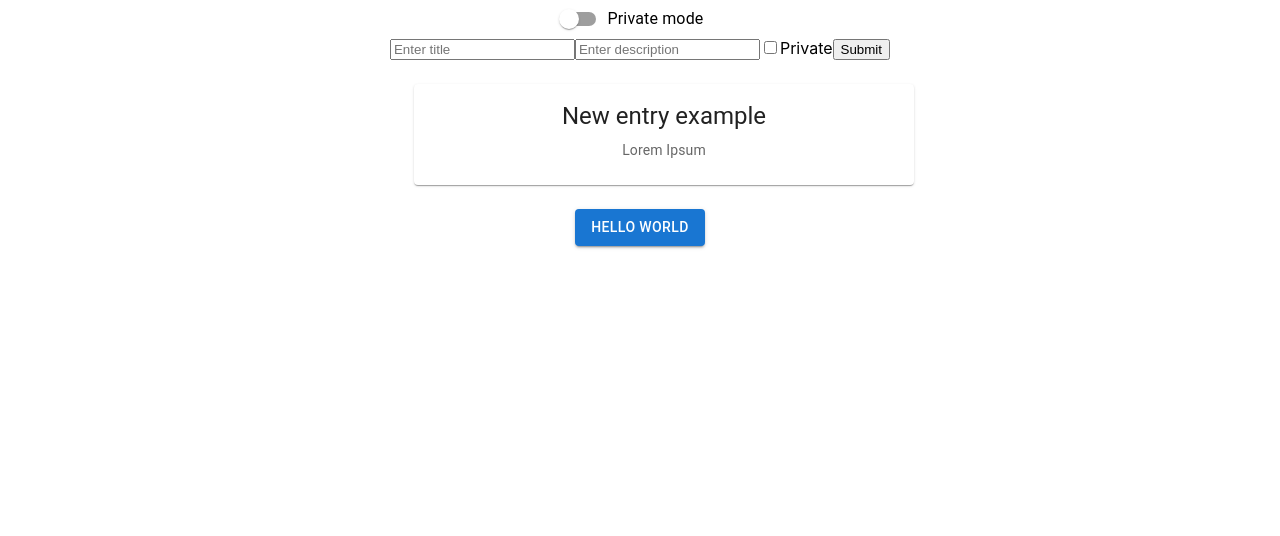
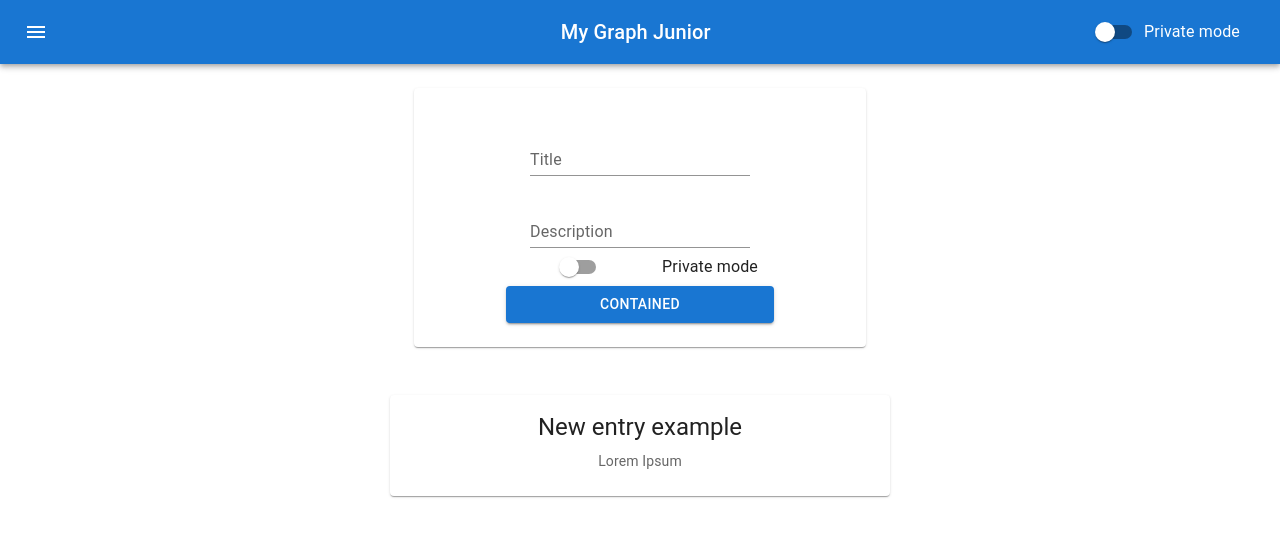
Before and after one commit to josephf123/my-graph-junior, a React (Create React App) app: page / in a window 1280 px wide. Shown: the top 536 px of the page. Built offline with nearby package versions, Linux system fonts and the light colour scheme.

Commit message:
All basic functionality and everything in mui

```diff
--- a/package.json
+++ b/package.json
@@ -5,6 +5,7 @@
   "dependencies": {
     "@emotion/react": "^11.7.1",
     "@emotion/styled": "^11.6.0",
+    "@mui/icons-material": "^5.2.5",
     "@mui/material": "^5.2.8",
     "@testing-library/jest-dom": "^5.16.1",
     "@testing-library/react": "^12.1.2",
--- a/src/App.tsx
+++ b/src/App.tsx
@@ -31,12 +31,14 @@ function App() {
   return (
     <div className="App">
       <PrivateButton privateMode={privateMode} setPrivateMode={setPrivateMode}/>
-      <AddEntries entries={entries} setEntries={setEntries}/>
       <div className="entryHolder">
+        <AddEntries entries={entries} setEntries={setEntries}/>
+      </div>
+      <div>
+
         <AllEntries entries={entries} privateMode={privateMode}/>
       </div>
 
-      <Button variant="contained">Hello World</Button>
 
     </div>
   );
--- a/src/components/AddEntries.tsx
+++ b/src/components/AddEntries.tsx
@@ -1,6 +1,7 @@
 import React from "react"
 import {IState as Props} from "../App"
-
+import {Box, Card, CardActions, CardContent, Button, Typography, TextField, Switch, FormControlLabel} from '@mui/material'
+import "./componentsCSS/AddEntries.css"
 interface IProps {
     entries: Props["entries"],
     setEntries: React.Dispatch<React.SetStateAction<Props["entries"]>>
@@ -40,42 +41,43 @@ const AddEntries: React.FC<IProps> = ({entries, setEntries}) => {
         setInput({
             title: "",
             description: "",
-            private: false
+            // this means if someone presses the button, it will stay on until turned off
+            private: input.private
         })
     }
 
 
     return (
-        <div>
-            <input
-            type="text"
-            name="title"
-            placeholder="Enter title"
-            onChange={ handleChange}
-            value={input.title}
-            >
-            </input>
-            <input
-            type="text"
-            name="description"
-            placeholder="Enter description"
-            value={input.description}
-            onChange={ handleChange }
-            >
-            </input>
-            <input
-            type="checkbox"
-            name="private"
-            checked={input.private}
-            onChange={ handleChange }
-            ></input>
-            <label htmlFor="private">Private</label>
-            <button
-            onClick={ handleClick }
-            >
-                Submit
-            </button>
-        </div>
+        <Card sx={{display: "block", m: 3, width: 500}}>
+            <CardContent className="inputHolder">
+                <Box className="entryInput">
+                    <TextField
+                    onChange={handleChange}
+                    value={input.title}
+                    label="Title" variant="standard"
+                    sx={{m: 3, mb:0}}
+                    name="title"
+                    />
+                </Box>
+                <Box className="entryInput">
+                    <TextField
+                    onChange={handleChange}
+                    value={input.description}
+                    label="Description"
+                    variant="standard"
+                    sx={{m: 3, mb: 0}}
+                    name="description"
+                    />
+                </Box>
+                <FormControlLabel control={<Switch
+                onChange={ handleChange }
+                checked={input.private}
+                name="private"
+                sx={{margin: "auto"}}
+                />} label="Private mode" />
+                <Button variant="contained" onClick={ handleClick }>Contained</Button>
+            </CardContent>
+        </Card>
     )
 }
 
--- a/src/components/AllEntries.tsx
+++ b/src/components/AllEntries.tsx
@@ -10,7 +10,7 @@ const AllEntries: React.FC<Props> = ({entries, privateMode}) => {
             <>
             { !entry.private || privateMode
             ?
-                <Card sx={{display: "block", m: 3, width: 500}}>
+                <Card sx={{display: "inline-block", m: 3, width: 500}}>
                     <CardContent>
                         <Typography variant="h5" component="div" gutterBottom>
                             {entry.title}
--- a/src/components/PrivateMode.tsx
+++ b/src/components/PrivateMode.tsx
@@ -1,5 +1,6 @@
 import React from "react"
-import  { Switch, FormControlLabel } from '@mui/material';
+import  { Switch, FormControlLabel, Box, AppBar, Toolbar, IconButton, Typography, Button } from '@mui/material';
+import MenuIcon from '@mui/icons-material/Menu';
 
 // import {IState as Props} from "../App"
 
@@ -13,12 +14,33 @@ const PrivateButton: React.FC<IProps> = ({privateMode, setPrivateMode}) => {
         setPrivateMode(e.target.checked)
     }
     return (
+        <Box sx={{ flexGrow: 1 }}>
+            <AppBar position="static" >
+                <Toolbar>
+                <IconButton
+                    size="large"
+                    edge="start"
+                    color="inherit"
+                    aria-label="menu"
+                    sx={{ mr: 2 }}
+                >
+                    <MenuIcon />
+                </IconButton>
+                <Typography variant="h6" component="div" sx={{flexGrow: 1,align: "center", left: "4%", position: "relative"}}>
+                    My Graph Junior
+                </Typography>
                 <div>
                     <FormControlLabel control={<Switch
                     onChange={ handleChange }
                     checked={privateMode}
+                    color="default"
                     />} label="Private mode" />
                 </div>
+                {/* <Button color="inherit">Login</Button> */}
+                </Toolbar>
+            </AppBar>
+        </Box>
+
     )
 }
 
--- /dev/null
+++ b/src/components/componentsCSS/AddEntries.css
@@ -0,0 +1,9 @@
+.entryInput {
+    /* display: "block"; */
+    margin: "5px" !important
+}
+
+.inputHolder {
+    display: inline-flex;
+    flex-direction: column;
+}
```
Also changed, not shown: 1 other file (tests, documents, lock files or other folders). Lines whose indentation alone changed are shown as unchanged.
